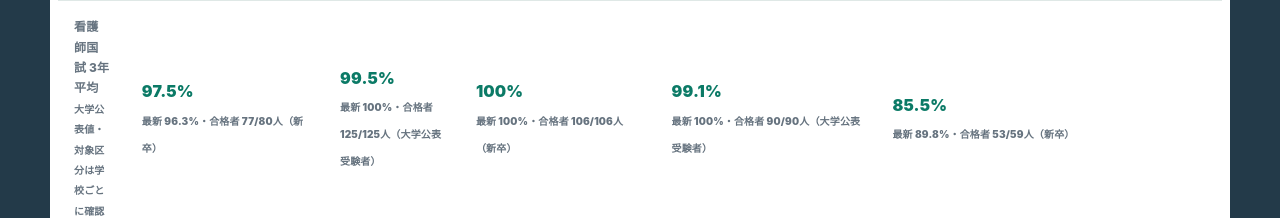
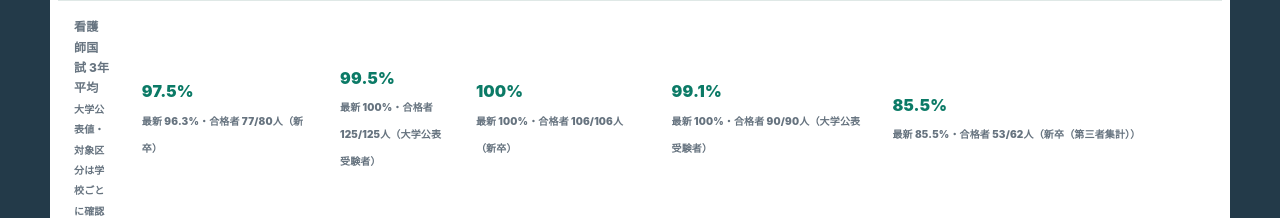
Before and after one commit to toneai0717-bit/kangoshi-shingaku-navi, a Next.js app: page / in a window 1280 px wide. Shown: the part 3160-3378 px from the top of the page. Built offline with nearby package versions, Linux system fonts and the light colour scheme.

Commit message:
feat: close remaining school data gaps

```diff
--- a/app/data/schools.ts
+++ b/app/data/schools.ts
@@ -40,6 +40,7 @@ type RawSchool = {
     insuranceEstimateFourYear?: number;
     otherInitialCostsEstimate?: number;
     otherInitialCosts?: string;
+    additionalCostNote?: string;
     practicalFee?: number;
     breakdown?: { practicalTraining?: number };
     experimentalPracticeFee?: { annualFromYear2?: number };
@@ -102,6 +103,7 @@ export type School = {
   entranceExamFeeLabel: string;
   materialsCostLabel: string;
   otherInitialCostLabel: string;
+  additionalCostNote: string;
   accessSummary: string;
   admissionSummary: string;
   admissionResultSummary: string;
@@ -124,6 +126,7 @@ const missingFieldLabels: Record<string, string> = {
   homeCommuteTime: '自宅からの通学時間',
   employmentBreakdown: '就職先の内訳',
   '2026 national exam result': '2026年の看護師国家試験結果',
+  '2026 national exam result (official source not found)': '2026年の看護師国家試験結果（公式未確認）',
   'detailed admission allocation': '詳細な入試枠',
 };
 
@@ -256,6 +259,8 @@ const formatOtherInitialCosts = (fee: RawSchool['fees'][number] | undefined) =>
   return `${formatMan(fee.otherInitialCostsEstimate)}${fee.otherInitialCosts ? `（${fee.otherInitialCosts}）` : ''}`;
 };
 
+const formatAdditionalCostNote = (fee: RawSchool['fees'][number] | undefined) => fee?.additionalCostNote ?? '未収録';
+
 const formatAccessSummary = (access: RawSchool['campusAccess']) => {
   if (!access) return '未収録';
   const parts: string[] = [];
@@ -315,6 +320,7 @@ const buildSchool = (raw: RawSchool): School => {
     entranceExamFeeLabel: formatEntranceExamFee(fee?.entranceExamFee),
     materialsCostLabel: formatMaterialsCost(fee),
     otherInitialCostLabel: formatOtherInitialCosts(fee),
+    additionalCostNote: formatAdditionalCostNote(fee),
     accessSummary: formatAccessSummary(raw.campusAccess),
     admissionSummary: formatAdmissionSummary(raw.admissions),
     admissionResultSummary: formatAdmissionResult(raw.admissions),
--- a/data/research/kanto-nursing-5-2026-08-26.json
+++ b/data/research/kanto-nursing-5-2026-08-26.json
@@ -14,7 +14,8 @@
       "生活費・自宅からの通学時間は出発地点が必要なため未収録",
       "教科書、ユニフォーム、予防接種などは学校ごとに公開範囲が異なるため一部未収録",
       "学費の4年間推計は、記載した費用だけを合算した試算であり、将来の改定を含まない",
-      "入試結果は選抜区分ごとの公式公表値を優先し、募集人員と入学定員を混同しない"
+      "入試結果は選抜区分ごとの公式公表値を優先し、募集人員と入学定員を混同しない",
+      "東京純心大学の2026年看護師国家試験値は大学公式の最新表が確認できず、第三者の学校別集計を補助的に使用"
     ]
   },
   "schools": [
@@ -285,12 +286,13 @@
           "admissionFee": { "yokohamaResident": 141000, "outsideYokohama": 282000 },
           "annualTuition": 557400,
           "experimentalPracticeFee": { "annualFromYear2": 20000 },
+          "additionalCostNote": "教科書は別途。実習着・物品は別途購入の場合があり、看護学科生は実習中の補償制度Willへの加入が必要。具体額は入学手続時に案内。",
           "knownFourYearSchoolCostEstimate": {
             "yokohamaResident": 2478600,
             "outsideYokohama": 2619600,
             "calculation": "入学料＋授業料年額×4＋実験実習費2〜4年次。施設設備費等は別資料・年度差があるため未算入。"
           },
-          "sourceIds": ["ycu-fees-2026"]
+          "sourceIds": ["ycu-fees-2026", "ycu-fees-2026-admission-guide"]
         }
       ],
       "nationalExamResults": [
@@ -323,7 +325,7 @@
         "confidence": "high",
         "missingFields": ["textbookCost", "employmentBreakdown", "homeCommuteTime"]
       },
-      "sourceIds": ["ycu-access", "ycu-program", "ycu-admissions-2027", "ycu-admission速報-2026", "ycu-fees-2026", "ycu-national-exam", "ycu-career-2026", "ycu-scholarships", "ycu-hospital-scholarship-2026"]
+      "sourceIds": ["ycu-access", "ycu-program", "ycu-admissions-2027", "ycu-admission速報-2026", "ycu-fees-2026", "ycu-fees-2026-admission-guide", "ycu-national-exam", "ycu-career-2026", "ycu-scholarships", "ycu-hospital-scholarship-2026"]
     },
     {
       "id": "chiba-university-nursing",
@@ -473,15 +475,17 @@
           "admissionFee": 200000,
           "annualTuition": 1630000,
           "breakdown": { "tuition": 1100000, "educationEnhancement": 290000, "practicalTraining": 240000 },
+          "additionalCostNote": "電子テキスト代、書籍テキスト代、教材費、実習着代、ノートパソコン代などが別途。実技実習費には感染症抗体検査、傷害保険、実習着1着などを含む。",
           "otherMandatoryCosts": { "studentAssociationAnnual": 10000, "parentsAssociationFourYear": 100000, "systemManagementFeeFirstYear": 640 },
           "knownFourYearSchoolCostEstimate": {
             "value": 6860640,
             "calculation": "入学金＋授業料等年額×4＋学生会費4年＋後援会費＋学費システム管理費。教科書等は除外。"
           },
-          "sourceIds": ["junshin-fees"]
+          "sourceIds": ["junshin-fees", "junshin-fees-2026-guide"]
         }
       ],
       "nationalExamResults": [
+        { "examYear": 2026, "academicYear": 2025, "license": "看護師", "cohort": "新卒（第三者集計）", "examinees": 62, "passers": 53, "passRate": 85.5 },
         { "examYear": 2025, "academicYear": 2024, "license": "看護師", "cohort": "新卒", "examinees": 59, "passers": 53, "passRate": 89.8 },
         { "examYear": 2024, "academicYear": 2023, "license": "看護師", "cohort": "新卒", "examinees": 65, "passers": 56, "passRate": 86.2 },
         { "examYear": 2023, "academicYear": 2022, "license": "看護師", "cohort": "新卒", "examinees": 67, "passers": 54, "passRate": 80.5 }
@@ -508,9 +512,9 @@
       "dataQuality": {
         "status": "partial-but-publishable-for-research",
         "confidence": "high",
-        "missingFields": ["2026 national exam result", "textbookCost", "homeCommuteTime"]
+        "missingFields": ["2026 national exam result (official source not found)", "textbookCost", "homeCommuteTime"]
       },
-      "sourceIds": ["junshin-program", "junshin-capacity", "junshin-admissions-2027", "junshin-factbook-2025", "junshin-fees", "junshin-national-exam", "junshin-career", "junshin-career-2026", "junshin-scholarships", "junshin-admission", "junshin-access"]
+      "sourceIds": ["junshin-program", "junshin-capacity", "junshin-admissions-2027", "junshin-factbook-2025", "junshin-fees", "junshin-national-exam", "junshin-national-exam-2026", "junshin-career", "junshin-career-2026", "junshin-scholarships", "junshin-admission", "junshin-access"]
     }
   ],
   "sources": [
@@ -538,7 +542,8 @@
     { "id": "ycu-program", "title": "横浜市立大学 医学部看護学科", "url": "https://www.yokohama-cu.ac.jp/nur/nc/", "sourceType": "university-official", "accessedAt": "2026-08-26", "verificationStatus": "verified" },
     { "id": "ycu-admissions-2027", "title": "横浜市立大学 医学部看護学科 前期日程", "url": "https://www.yokohama-cu.ac.jp/admissions/admissions/general_selection/Nursing_Course.html", "sourceType": "university-official", "publishedOrUpdated": "2026-06-10", "accessedAt": "2026-08-26", "verificationStatus": "verified" },
     { "id": "ycu-admission速報-2026", "title": "横浜市立大学 2026年度入学試験志願者数速報", "url": "https://www.yokohama-cu.ac.jp/admissions/news/2025/2026_report_ippan.html", "sourceType": "university-official", "accessedAt": "2026-08-26", "verificationStatus": "verified" },
-    { "id": "ycu-fees-2026", "title": "横浜市立大学 令和8年度授業料・実験実習費", "url": "https://www.yokohama-cu.ac.jp/students/tuition.html", "sourceType": "university-official", "accessedAt": "2026-08-26", "verificationStatus": "verified" },
+    { "id": "ycu-fees-2026", "title": "横浜市立大学 令和8年度授業料・実験実習費", "url": "https://www.yokohama-cu.ac.jp/students/tuition.html", "sourceType": "university-official", "accessedAt": "2026-08-27", "verificationStatus": "verified" },
+    { "id": "ycu-fees-2026-admission-guide", "title": "横浜市立大学 2026年度一般選抜募集要項（看護学科の保険・教材費注記）", "url": "https://www.yokohama-cu.ac.jp/admissions/admissions/j8907d0000001tq2-att/2026_ippan_youkou_2.pdf", "sourceType": "official-pdf", "accessedAt": "2026-08-27", "verificationStatus": "verified" },
     { "id": "ycu-national-exam", "title": "横浜市立大学 国家試験合格状況", "url": "https://www.yokohama-cu.ac.jp/nur/nc/license.html", "sourceType": "university-official", "accessedAt": "2026-08-26", "verificationStatus": "verified" },
     { "id": "ycu-career-2026", "title": "横浜市立大学 2026年3月卒業 看護学科就職先", "url": "https://www.yokohama-cu.ac.jp/career_dev/career/dr3e64000001vsw6-att/2026_nur_course.pdf", "sourceType": "official-pdf", "accessedAt": "2026-08-26", "verificationStatus": "verified" },
     { "id": "ycu-scholarships", "title": "横浜市立大学 奨学金", "url": "https://www.yokohama-cu.ac.jp/students/scholarship/index.html", "sourceType": "university-official", "accessedAt": "2026-08-27", "verificationStatus": "verified" },
@@ -556,8 +561,10 @@
     { "id": "junshin-capacity", "title": "東京純心大学 収容定員及び在籍数", "url": "https://www.t-junshin.ac.jp/univ/col/summary__trashed/fixed_number.html", "sourceType": "university-official", "publishedOrUpdated": "2026-05-01", "accessedAt": "2026-08-26", "verificationStatus": "verified" },
     { "id": "junshin-admissions-2027", "title": "東京純心大学 選抜試験情報・出願", "url": "https://www.t-junshin.ac.jp/univ/pro/schedule.html", "sourceType": "university-official", "accessedAt": "2026-08-26", "verificationStatus": "partially-structured" },
     { "id": "junshin-factbook-2025", "title": "東京純心大学 FACT BOOK 2025", "url": "https://www.t-junshin.ac.jp/univ/wp-content/uploads/FACT_BOOK2025.pdf", "sourceType": "official-pdf", "accessedAt": "2026-08-27", "verificationStatus": "verified" },
-    { "id": "junshin-fees", "title": "東京純心大学 検定料・授業料", "url": "https://www.t-junshin.ac.jp/univ/pro/price.html", "sourceType": "university-official", "accessedAt": "2026-08-26", "verificationStatus": "verified" },
+    { "id": "junshin-fees", "title": "東京純心大学 検定料・授業料", "url": "https://www.t-junshin.ac.jp/univ/pro/price.html", "sourceType": "university-official", "accessedAt": "2026-08-27", "verificationStatus": "verified" },
+    { "id": "junshin-fees-2026-guide", "title": "東京純心大学 2026年度学生募集要項（学費・別途費用）", "url": "https://www.t-junshin.ac.jp/univ/wp-content/uploads/R8_exam_guide_20250709.pdf", "sourceType": "official-pdf", "accessedAt": "2026-08-27", "verificationStatus": "verified" },
     { "id": "junshin-national-exam", "title": "東京純心大学 自己点検評価書・看護師国家試験データ", "url": "https://www.t-junshin.ac.jp/univ/wp-content/uploads/R6zikotenkenhyokasyo.pdf", "sourceType": "official-pdf", "accessedAt": "2026-08-26", "verificationStatus": "verified" },
+    { "id": "junshin-national-exam-2026", "title": "第115回看護師国家試験 学校別合格者状況", "url": "https://smt.ishin.jp/support/kokka/pdf/kango26.pdf", "sourceType": "third-party-publication", "accessedAt": "2026-08-27", "verificationStatus": "cross-checked" },
     { "id": "junshin-career", "title": "東京純心大学 卒業後の進路・就職先", "url": "https://www.t-junshin.ac.jp/univ/col/h30_006.html", "sourceType": "university-official", "accessedAt": "2026-08-26", "verificationStatus": "verified" },
     { "id": "junshin-career-2026", "title": "東京純心大学 2027年度大学案内 看護学科就職率", "url": "https://www.t-junshin.ac.jp/univ/lp2026/", "sourceType": "university-official", "accessedAt": "2026-08-26", "verificationStatus": "verified" },
     { "id": "junshin-scholarships", "title": "東京純心大学 奨学金・学生支援", "url": "https://www.t-junshin.ac.jp/univ/col/h30_012.html", "sourceType": "university-official", "accessedAt": "2026-08-27", "verificationStatus": "verified" },
```
Also changed, not shown: app/page.tsx (+1 -1 lines).
